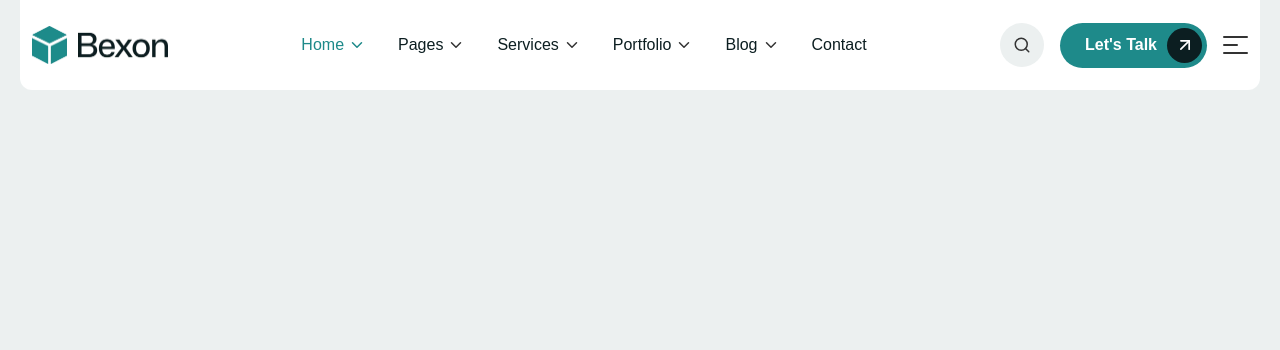
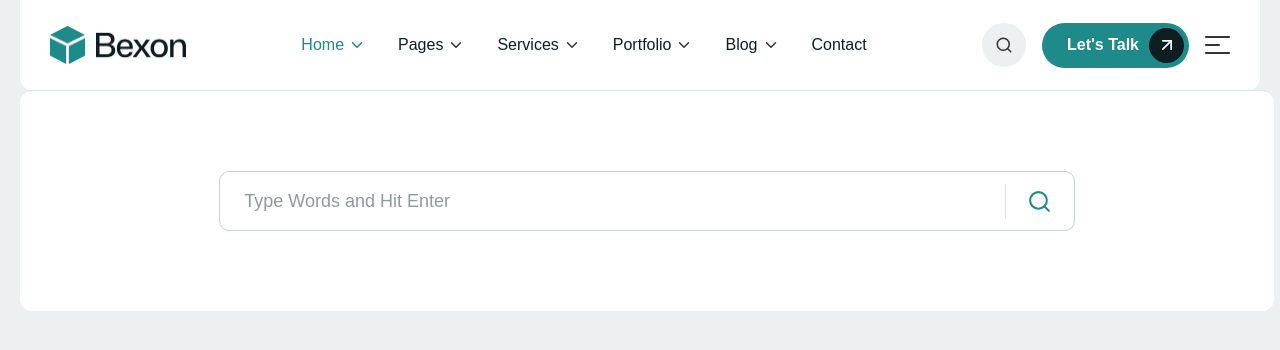
Before and after one commit to TranMinhPhuc04/bexon, a plain HTML site: page index.html in a window 1280 px wide. Both pictures are taken after a click on the button 1022 px from the left and 45 px from the top of the page. Drawn offline with nearby package versions, Linux system fonts and the light colour scheme; a web font is replaced by a local one.

Commit message:
"update popup search"

```diff
--- a/index.html
+++ b/index.html
@@ -46,8 +46,10 @@
   <body>
     <!-- Header -->
     <header>
+      <!-- Overlay của Hamburger Menu -->
       <div class="overlay"></div>
 
+      <!-- Hamburger Menu -->
       <aside class="sidebar-right">
         <div class="sidebar-right-content">
           <div class="sidebar-right-content-top">
@@ -252,6 +254,8 @@
         </div>
       </aside>
 
+      <!-- Search Modal -->
+
       <div class="header-container">
         <!-- Logo -->
         <div class="logo">
@@ -413,6 +417,32 @@
       </div>
     </header>
 
+    <!-- Search Popup -->
+    <div class="search_popup">
+      <div class="container">
+        <div class="search-box">
+          <input class="search-form-input" type="text" placeholder="Type Words and Hit Enter" />
+          <button type="button" class="search-submit-btn">
+            <svg
+              xmlns="http://www.w3.org/2000/svg"
+              width="24"
+              height="24"
+              viewBox="0 0 24 24"
+              fill="none"
+              stroke="currentColor"
+              stroke-width="2"
+              stroke-linecap="round"
+              stroke-linejoin="round"
+              class="lucide lucide-search"
+            >
+              <path d="m21 21-4.34-4.34" />
+              <circle cx="11" cy="11" r="8" />
+            </svg>
+          </button>
+        </div>
+      </div>
+    </div>
+
     <!-- Main Content -->
     <main>
       <!-- Hero Section: Recognized for Excellence -->
@@ -1776,6 +1806,34 @@
             item.classList.add("active");
           });
         });
+
+        // Xử lý search popup
+        const searchBtn = document.querySelector(".search-btn");
+        const searchPopup = document.querySelector(".search_popup");
+
+        if (searchBtn && searchPopup) {
+          searchBtn.addEventListener("click", () => {
+            searchPopup.classList.toggle("search-opened");
+          });
+
+          // Đóng popup khi click ra ngoài
+          document.addEventListener("click", (e) => {
+            if (
+              searchPopup.classList.contains("search-opened") &&
+              !searchPopup.contains(e.target) &&
+              !searchBtn.contains(e.target)
+            ) {
+              searchPopup.classList.remove("search-opened");
+            }
+          });
+
+          // Đóng popup khi nhấn ESC
+          document.addEventListener("keydown", (e) => {
+            if (e.key === "Escape" && searchPopup.classList.contains("search-opened")) {
+              searchPopup.classList.remove("search-opened");
+            }
+          });
+        }
       });
     </script>
 
--- a/sass/section/_header.scss
+++ b/sass/section/_header.scss
@@ -17,6 +17,81 @@
   }
 }
 
+.search_popup {
+  display: none;
+  position: absolute;
+  width: 98%;
+  background-color: #ffffff;
+  height: auto;
+  padding: 80px 0;
+  margin-left: 20px;
+  margin-right: 20px;
+  // bo 4 góc
+  border-radius: 12px;
+  border-top: 1px solid #d8e3ec;
+
+  .search-box {
+    display: flex;
+    align-items: center;
+    width: 100%;
+    max-width: 856px;
+    height: 60px;
+    padding-left: 24px;
+    background: #ffffff;
+    border-radius: 10px;
+    border: 1px solid #c9d1d1;
+    margin: 0 auto;
+
+    .search-form-input {
+      width: 100%;
+      height: 100%;
+      border: none;
+      outline: none;
+      background: transparent;
+      font-size: 18px;
+      color: #0c1e21;
+
+      &::placeholder {
+        color: rgba(12, 30, 33, 0.45);
+      }
+    }
+
+    .search-submit-btn {
+      width: 76px;
+      height: 100%;
+      border: none;
+      background: transparent;
+      display: flex;
+      align-items: center;
+      justify-content: center;
+      cursor: pointer;
+      position: relative;
+      transition: background 0.2s ease;
+
+      &::before {
+        content: "";
+        position: absolute;
+        left: 0;
+        top: 12px;
+        bottom: 12px;
+        width: 1px;
+        background: #d8e3ec;
+      }
+
+      svg {
+        width: 25px;
+        height: 25px;
+        color: #1e8a8a;
+      }
+    }
+  }
+
+  &.search-opened {
+    display: block;
+    transform: translateY(0%);
+  }
+}
+
 header {
   margin-left: 20px;
   margin-right: 20px;
@@ -30,8 +105,8 @@ header {
     align-items: center;
     justify-content: space-between;
     height: 90px;
-    padding-left: 12px;
-    padding-right: 12px;
+    padding-left: 30px;
+    padding-right: 30px;
 
     .logo {
       a {
```
Also changed, not shown: css/main.css, 1 other file.
